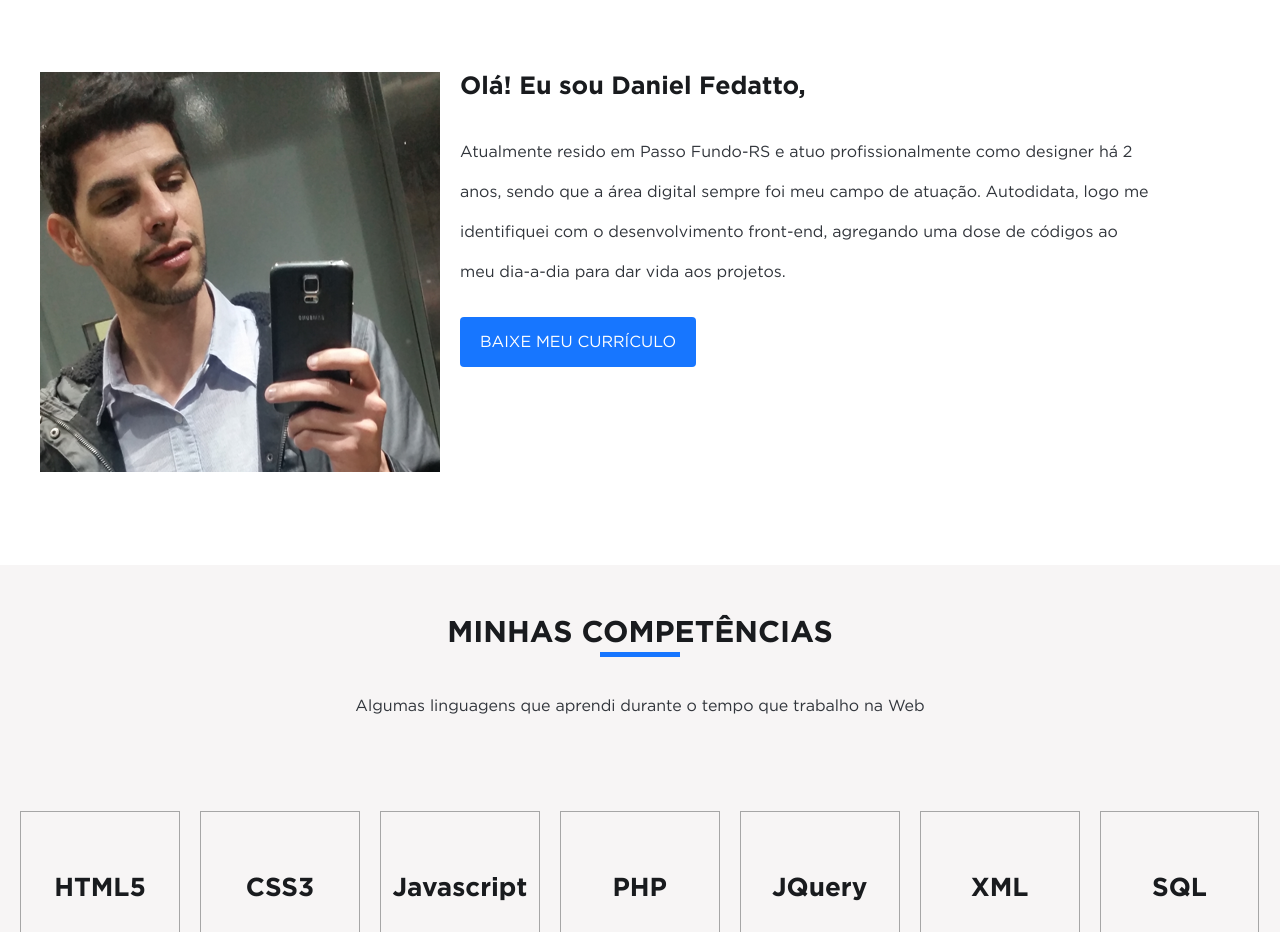
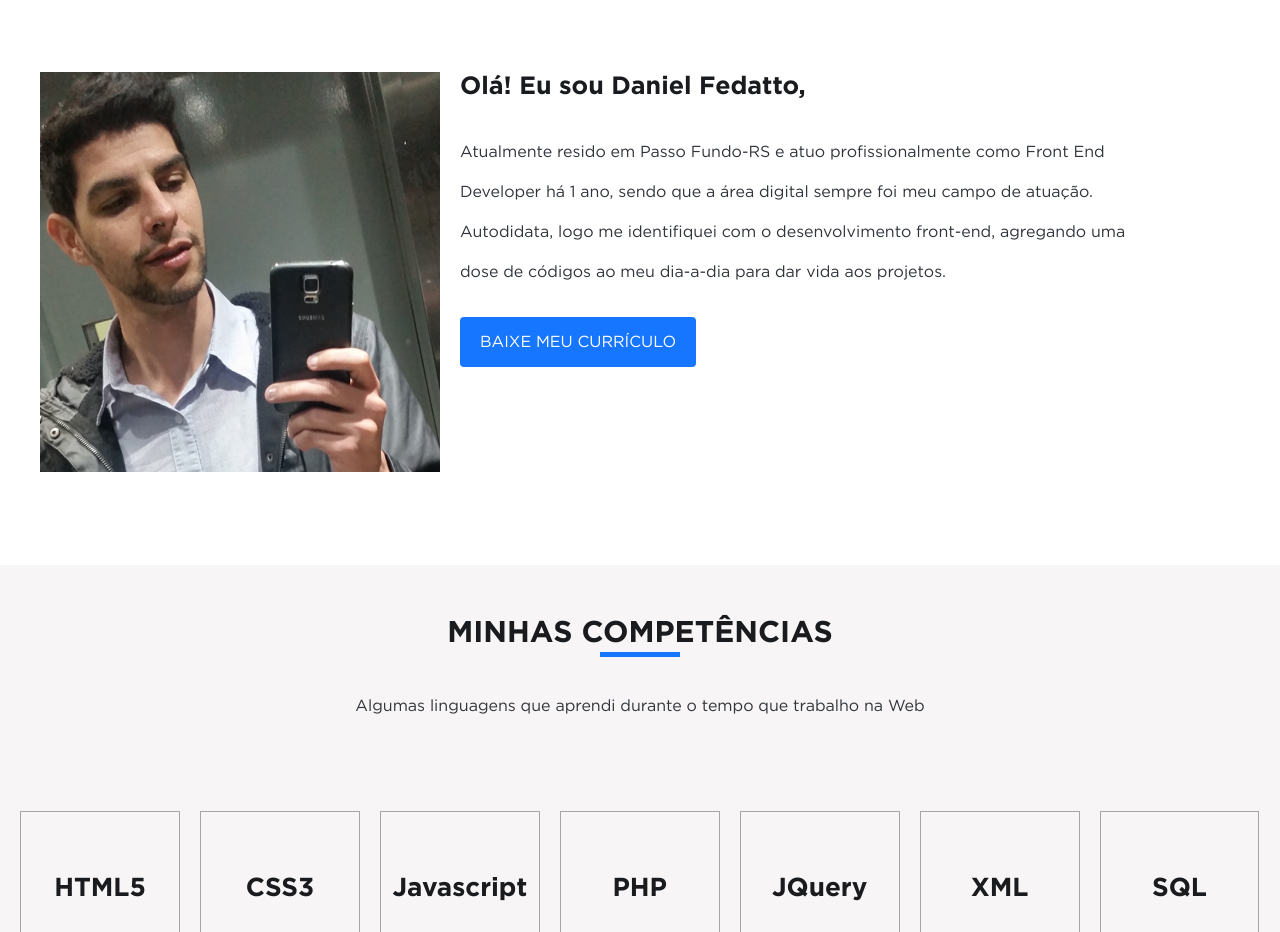
Before and after one commit to danielfedatto/danielfedatto.github.io, a website: page index.html in a window 1280 px wide. Shown: the part 960-1892 px from the top of the page. Drawn offline with Linux system fonts and the light colour scheme; files whose address does not match are found by name.

Commit message:
Update index.html

```diff
--- a/index.html
+++ b/index.html
@@ -26,7 +26,7 @@
 				<div class="textHold">
 					<h3 class="firstLine">Olá! Eu sou Daniel Fedatto,</h3>
 					<p class="textD">
-						Atualmente resido em Passo Fundo-RS e atuo profissionalmente como designer há 2 anos, sendo que a área digital sempre foi meu campo de atuação. Autodidata, logo me identifiquei com o desenvolvimento front-end, agregando uma dose de códigos ao meu dia-a-dia para dar vida aos projetos.
+						Atualmente resido em Passo Fundo-RS e atuo profissionalmente como Front End Developer há 1 ano, sendo que a área digital sempre foi meu campo de atuação. Autodidata, logo me identifiquei com o desenvolvimento front-end, agregando uma dose de códigos ao meu dia-a-dia para dar vida aos projetos.
 					</p>
 
 					<a href="" class="btn">Baixe meu currículo</a>
```
